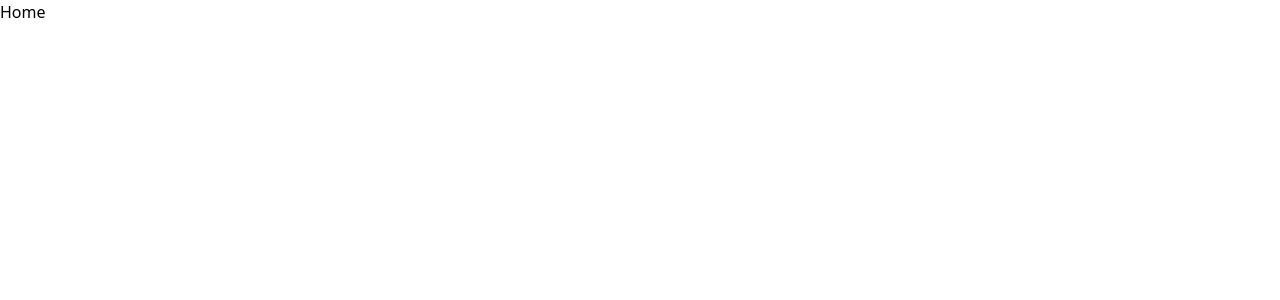
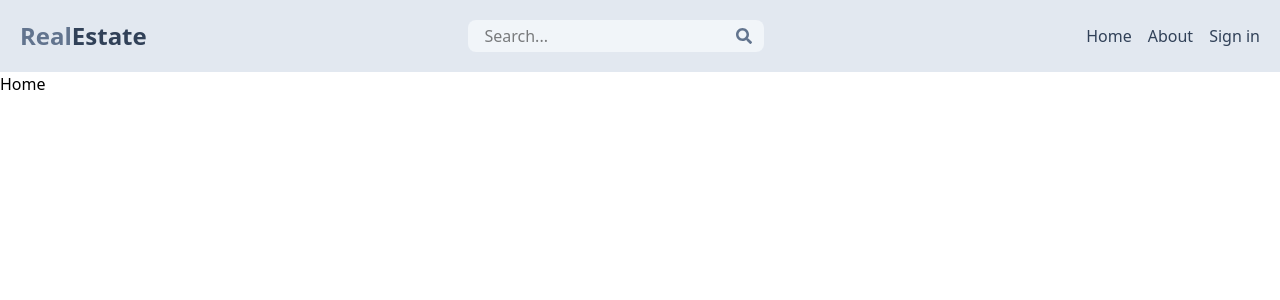
Before and after one commit to deepanshurwt06/RealEstate, a React (Vite) app in the folder client/: page / in a window 1280 px wide. Shown: the top 300 px of the page. Built offline with nearby package versions, Linux system fonts and the light colour scheme.

Commit message:
created header component

```diff
--- a/client/package.json
+++ b/client/package.json
@@ -13,6 +13,8 @@
     "@tailwindcss/vite": "^4.0.14",
     "react": "^19.0.0",
     "react-dom": "^19.0.0",
+    "react-icon": "^1.0.0",
+    "react-icons": "^5.5.0",
     "react-router-dom": "^7.4.0",
     "tailwindcss": "^4.0.14"
   },
--- a/client/src/App.jsx
+++ b/client/src/App.jsx
@@ -4,9 +4,11 @@
 import Signup from "./pages/Signup"
 import About from "./pages/About"
 import Profile from "./pages/Profile"
+import Header from "./components/Header"
 
 export default function App() {
   return <BrowserRouter>
+  <Header />
    <Routes>
     <Route path="/" element={<Home />} />
     <Route path="/sign-in" element={<Signin />} />
--- /dev/null
+++ b/client/src/components/Header.jsx
@@ -0,0 +1,33 @@
+import {FaSearch} from 'react-icons/fa';
+import { Link } from 'react-router-dom';
+
+export default function Header() {
+    return (
+     <header className="bg-slate-200">
+        <div className="flex p-5 justify-between items-center max-w-[97rem] mx-auto">
+            <Link to="/">
+        <h1 className="font-bold text-sm sm:text-2xl flex flex-wrap ">
+            <span className="text-slate-500">Real</span>
+            <span className="text-slate-700">Estate</span>
+        </h1>
+      </Link>
+        <form className="bg-slate-100  rounded-lg flex items-center px-3">
+            <input className="bg-transparent hidden sm:inline  px-1 py-1 focus:outline-none w-24 sm:w-64 " type="text" placeholder="Search..."/>
+            <FaSearch className="text-slate-500 hidden sm:inline"/>
+        </form>
+        <ul className='flex gap-4'>
+            <Link to="/">
+            <li className='hidden sm:inline text-slate-700 hover:underline'>Home</li>
+            </Link>
+            <Link to="/about">
+            <li className='hidden sm:inline text-slate-700 hover:underline'>About</li>
+            </Link>
+            <Link to="/sign-in">
+            <li className=' text-slate-700 hover:underline'>Sign in</li>
+            </Link>
+
+        </ul>
+        </div>
+     </header>
+    )
+}
```
Also changed, not shown: 1 other file (tests, documents, lock files or other folders).
